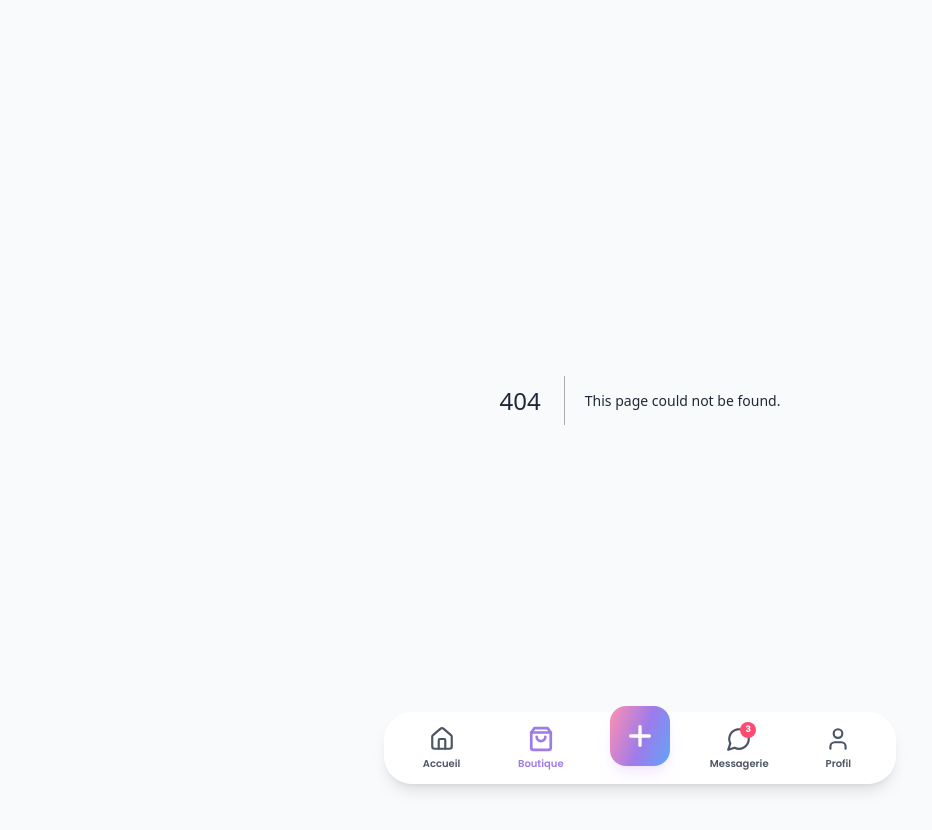
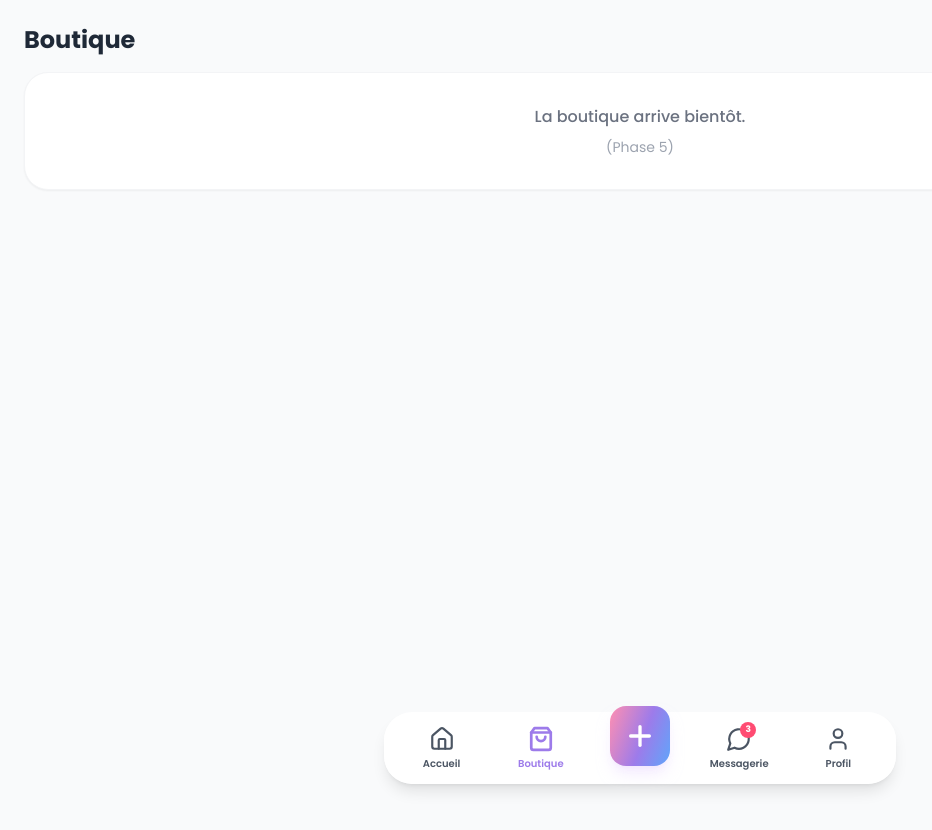
Before and after one commit to moshilivesupport-dev/Moshi, a Next.js app: page /shop in a window 1280 px wide. Before the commit this address had no page. Shown: the top 830 px of the page, without its empty margins (0-932 px from the left). Built offline with nearby package versions, Linux system fonts and the light colour scheme.

Commit message:
Create page.tsx

```diff
--- /dev/null
+++ b/src/app/shop/page.tsx
@@ -0,0 +1,11 @@
+export default function ShopPage() {
+  return (
+    <div className="min-h-[100dvh] p-6 pb-24 bg-moshi-bg">
+      <h1 className="text-2xl font-bold text-moshi-text mb-4">Boutique</h1>
+      <div className="bg-white rounded-3xl p-8 text-center shadow-sm border border-gray-100">
+        <p className="text-gray-500 font-medium">La boutique arrive bientôt.</p>
+        <p className="text-sm text-gray-400 mt-2">(Phase 5)</p>
+      </div>
+    </div>
+  );
+}
```
